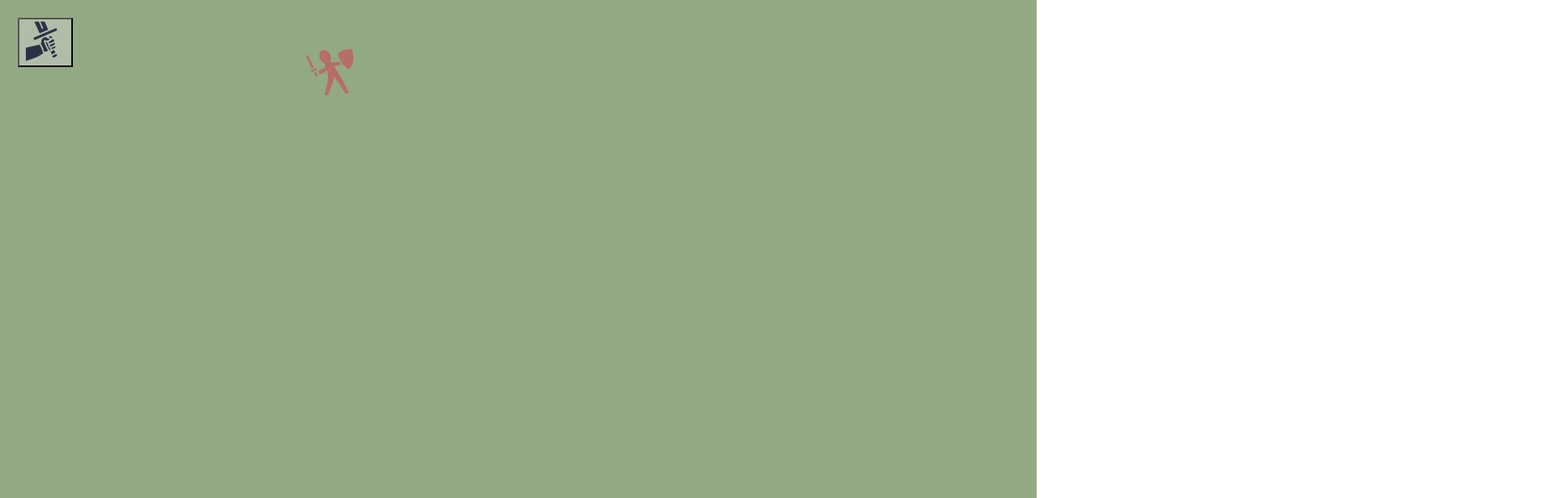
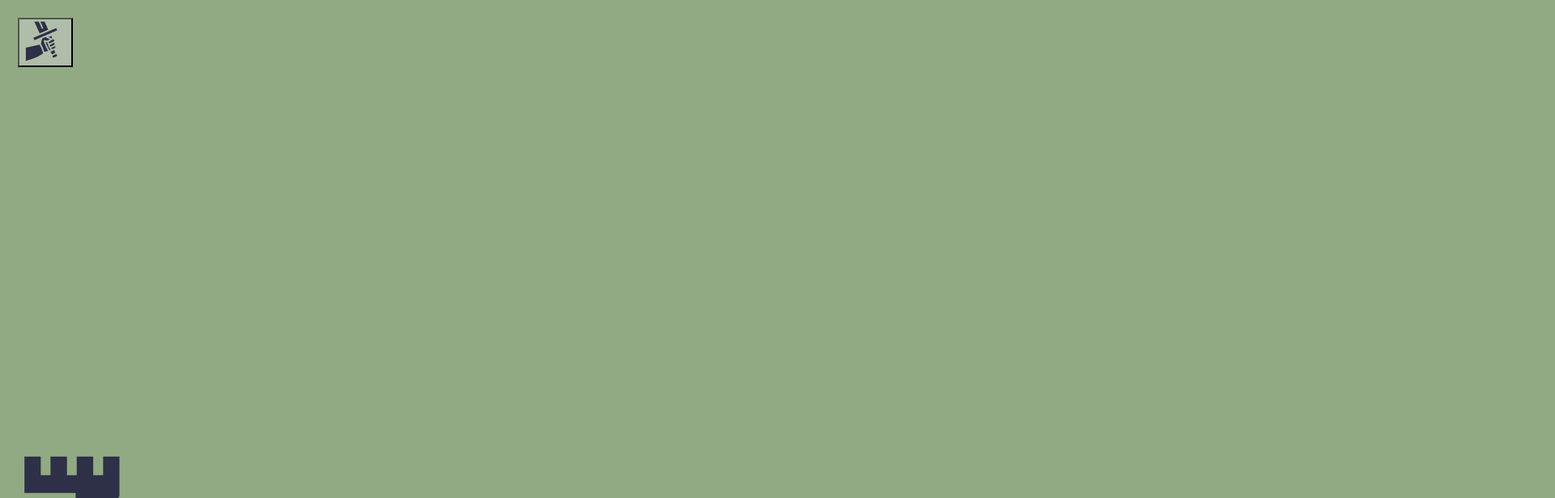
Before and after one commit to EvanMarshallj/age-of-war-clone, a React (Create React App) app: page / in a window 1280 px wide. Both pictures are taken after a click on the button 56 px from the left and 52 px from the top of the page. Shown: the top 616 px of the page at 81% size, 1920 px wide, since content can reach past the window. Built offline with nearby package versions, Linux system fonts and the light colour scheme.

Commit message:
Spawn moving units

```diff
--- a/src/App.css
+++ b/src/App.css
@@ -9,14 +9,6 @@
 
 ::-webkit-scrollbar {
   display: none;
-}
-
-.window{
-  position: absolute;
-  height: 100%;
-  width: 100%;
-  overflow: auto;
-  overflow-y: hidden;
 }
 
 /* Stage */
@@ -86,10 +78,16 @@
 
 /* Battlefield */
 
+.battlefield {
+  position: absolute;
+  width: 100%;
+  height: 10px;
+  bottom: 45px;
+}
+
 .unit {
-  position: relative;
-  fill: var(--secondary-color);
+  position: absolute;
+  color: var(--tertiary-color);
   transform: scale(4);
-  top: 10%;
-  left: 10%;
+  z-index: 2;
 }
--- /dev/null
+++ b/src/Components/Battlefield.tsx
@@ -0,0 +1,20 @@
+import React, { useEffect, useState } from 'react';
+import Unit from './Unit';
+
+export default function Battlefield(props: {units: typeof Unit[]}){
+    const [units, setUnits] = useState<typeof Unit[]>(props.units);
+
+    useEffect(() => {
+        setUnits(props.units)
+    }, [props.units]);
+
+    return(
+        <div className='battlefield'>
+            {units.map((unit, index) =>
+                {
+                    return <div key={index}>{unit}</div>;
+                }
+            )}
+        </div>
+    );
+}
--- a/src/Components/Game.tsx
+++ b/src/Components/Game.tsx
@@ -1,11 +1,11 @@
 import * as React from 'react';
-import Window from './Window';
+import Stage from './Stage';
 
 export default function Game(){
 
     return(
         <div className="background">
-            <Window />
+            <Stage />
         </div>
     );
 }
--- a/src/Components/GameControls.tsx
+++ b/src/Components/GameControls.tsx
@@ -1,10 +1,11 @@
 import React from 'react';
 import UnitButton from './UnitButton';
 
-export default function GameControls(){
+export default function GameControls(props: {onClick: ()=>void}){
+
     return(
         <div className='game-controls'>
-            <UnitButton />
+            <UnitButton onClick={props.onClick}/>
         </div>
     );
 }
--- a/src/Components/Stage.tsx
+++ b/src/Components/Stage.tsx
@@ -1,14 +1,26 @@
-import React from 'react';
+import React, { useState } from 'react';
 import { GiFlyingFlag, GiStoneTower, GiWhiteTower } from 'react-icons/gi'
+import Battlefield from './Battlefield';
+import GameControls from './GameControls';
 import Ground from './Ground';
+import Unit from './Unit';
 
 export default function Stage(){
+    const [units, setUnits] = useState<any[]>([]);
+    const [nextUnitId, setNextUnitId] = useState(0);
+
+    function addUnit() {
+        setUnits([...units, <Unit id={nextUnitId} />]);
+        setNextUnitId(nextUnitId + 1);
+    }
 
     return(
         <div className="stage" tabIndex={0}>
+            <GameControls onClick={addUnit} />
             <GiFlyingFlag className="middle-flag" />
             <GiStoneTower className='friendly-tower tower'/>
             <GiWhiteTower className='enemy-tower tower' />
+            <Battlefield units={units} />
             <Ground />
         </div>
     );
--- a/src/Components/Unit.tsx
+++ b/src/Components/Unit.tsx
@@ -1,8 +1,20 @@
-import React from 'react';
+import React, { useEffect, useState } from 'react';
 import { GiSwordman } from 'react-icons/gi';
 
-export default function Unit(){
+export default function Unit(props: {id: number}){
+    const [xPosition, setXPosition] = useState(0);
+    const [moving, setMoving] = useState(false);
+
+    useEffect(() => {
+        const interval = setInterval(() => {setXPosition(xPosition + 10)}, 10);
+        return () => {
+            clearInterval(interval);
+        };
+    }, [xPosition]);
+
     return(
-        <GiSwordman className='unit knight' />
+        <div className='unit knight' style={{left: xPosition}} id={props.id.toString()} >
+            <GiSwordman />
+        </div>
     );
 }
--- a/src/Components/UnitButton.tsx
+++ b/src/Components/UnitButton.tsx
@@ -1,16 +1,11 @@
 import React from 'react';
-import ReactDOM from 'react-dom';
 import { GiSwordBrandish } from 'react-icons/gi';
 import Unit from './Unit';
 
-export default function UnitButton(){
-
-    function handleClick(){
-        ReactDOM.render(React.createElement(Unit), document.querySelector('.stage'));
-    }
+export default function UnitButton(props: {onClick: ()=>void}){
 
     return(
-        <button className='unit-button' onClick={handleClick}>
+        <button className='unit-button' onClick={props.onClick}>
             <GiSwordBrandish className='knight-icon' />
         </button>
     );
--- a/src/Components/Window.tsx
+++ /dev/null
@@ -1,13 +0,0 @@
-import React from 'react';
-import GameControls from './GameControls';
-import Stage from './Stage';
-
-export default function Window(){
-
-    return(
-        <div className='window' >
-            <Stage />
-            <GameControls />
-        </div>
-    );
-}
```
